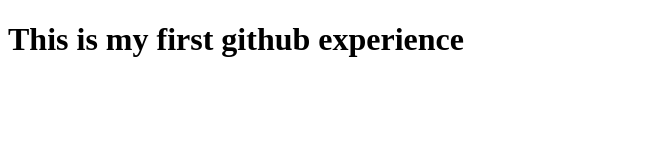
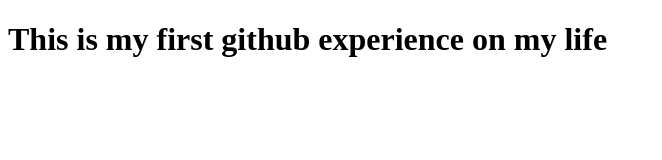
Before and after one commit to abdellahseid/hanifaseid, a plain HTML site: page index.html in a window 1280 px wide. Shown: the whole page, without its empty margins (0-662 px from the left). Drawn offline with Linux system fonts and the light colour scheme.

Commit message:
Update index.html
this is my second work

```diff
--- a/index.html
+++ b/index.html
@@ -6,7 +6,7 @@
     <title>Document</title>
 </head>
 <body>
-    <h1>This is my first github experience</h1>
+    <h1>This is my first github experience on my life</h1>
 
 </body>
 </html>
```
